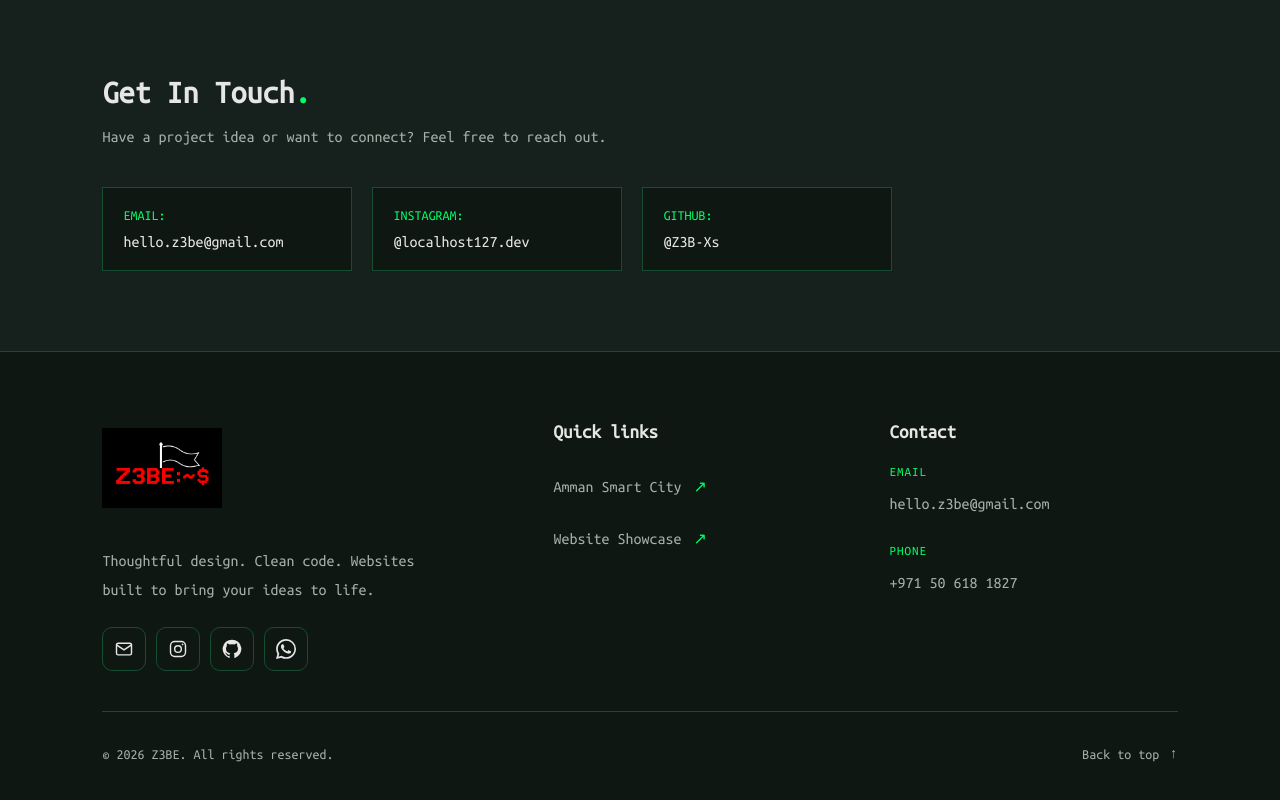
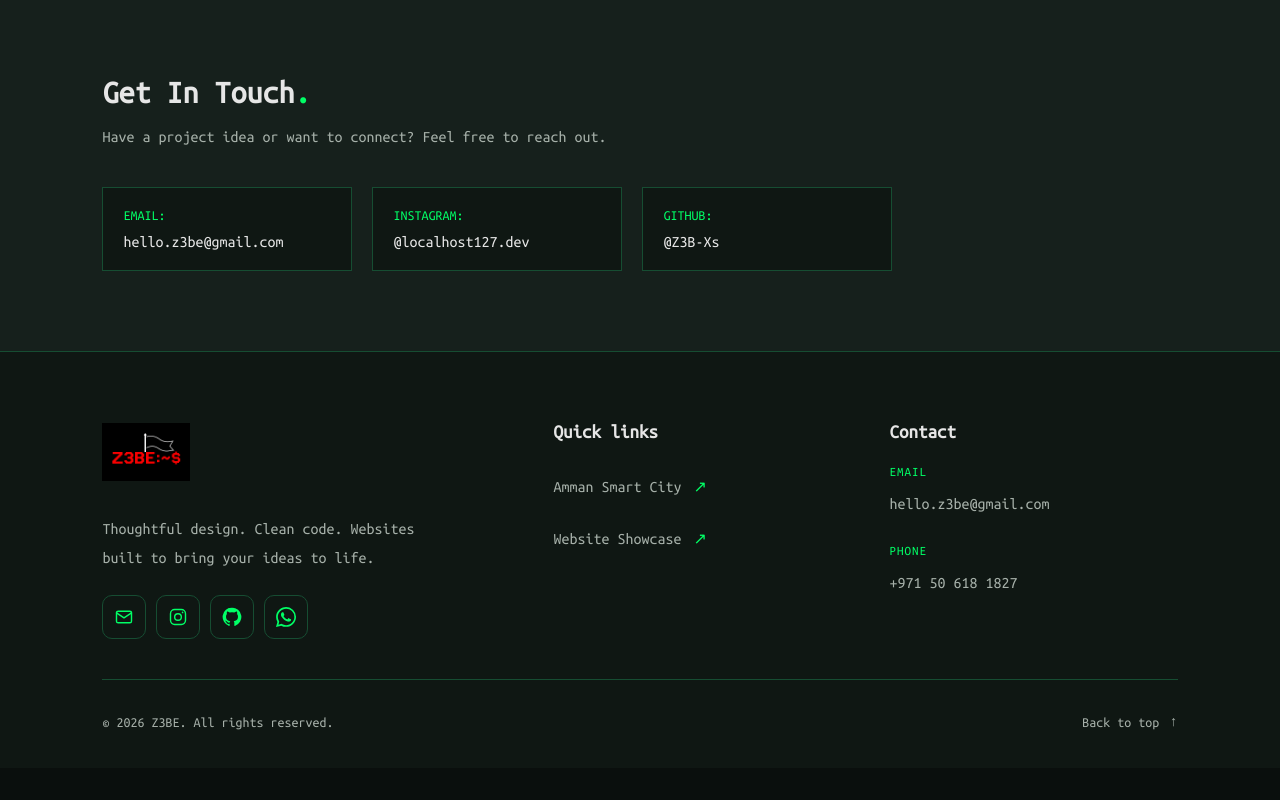
Before and after one commit to Z3B-Xs/Portfolio, a plain HTML site: page index.html in a window 1280 px wide. Shown: the part 1425-2225 px from the top of the page. After the commit the page ends 2193 px from the top, so only its background shows below. Drawn offline with Linux system fonts and the light colour scheme.

Commit message:
Refine footer logo scale and unify social icon colors

```diff
--- a/CSS/style.css
+++ b/CSS/style.css
@@ -400,22 +400,32 @@ nav a:hover::before {
 }
 .footer-content > div { min-width: 0; }
 .footer-logo { display: inline-block; }
-.footer-logo img { display: block; width: 120px; height: 120px; object-fit: contain; }
+.footer-logo img { display: block; width: 88px; height: 88px; max-width: 100%; object-fit: contain; }
 .footer-description { max-width: 330px; margin-top: 16px; color: #a6b0a9; line-height: 1.8; }
 .footer-socials { display: flex; flex-wrap: wrap; gap: 10px; margin-top: 22px; }
-.footer-socials a {
+.site-footer .footer-socials a {
     display: inline-flex;
+    flex: 0 0 44px;
     align-items: center;
     justify-content: center;
     width: 44px;
     height: 44px;
     border: 1px solid var(--border);
     border-radius: 10px;
-    color: var(--text);
+    color: var(--green);
+    background-color: transparent;
     transition: color .2s ease, background-color .2s ease, border-color .2s ease;
 }
-.footer-socials svg { width: 20px; height: 20px; }
-.footer-socials a:hover { color: var(--bg); background-color: var(--green); border-color: var(--green); }
+.site-footer .footer-socials svg {
+    display: block;
+    flex: 0 0 20px;
+    width: 20px;
+    height: 20px;
+    max-width: 20px;
+    max-height: 20px;
+    color: inherit;
+}
+.site-footer .footer-socials a:hover { color: var(--text); background-color: var(--bg); border-color: var(--green); }
 .footer-content h2 { margin: 14px 0 24px; color: var(--text); font-size: 19px; }
 .footer-links ul { list-style: none; display: grid; gap: 8px; }
 .footer-links a { display: inline-flex; align-items: center; gap: 12px; min-height: 44px; }
```
